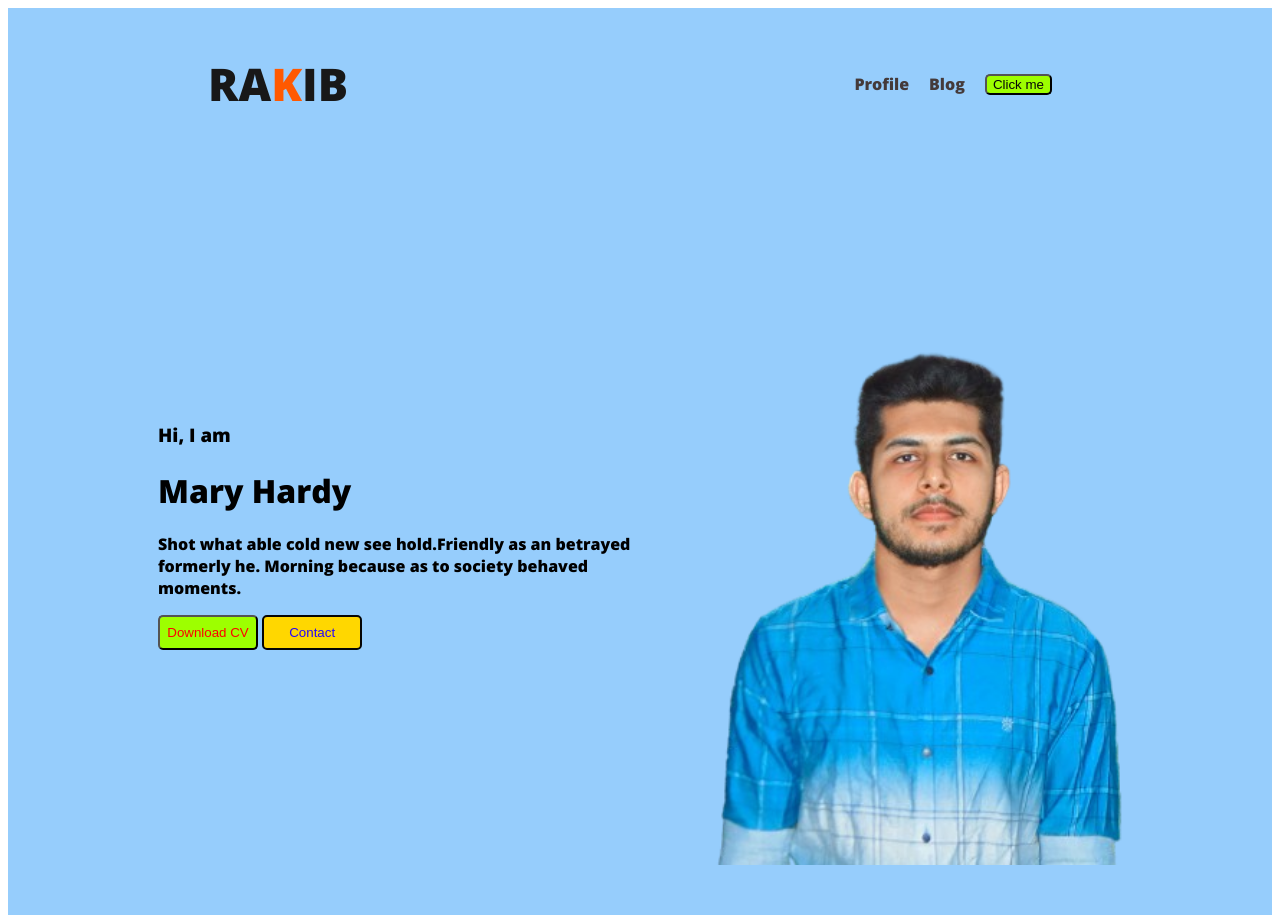
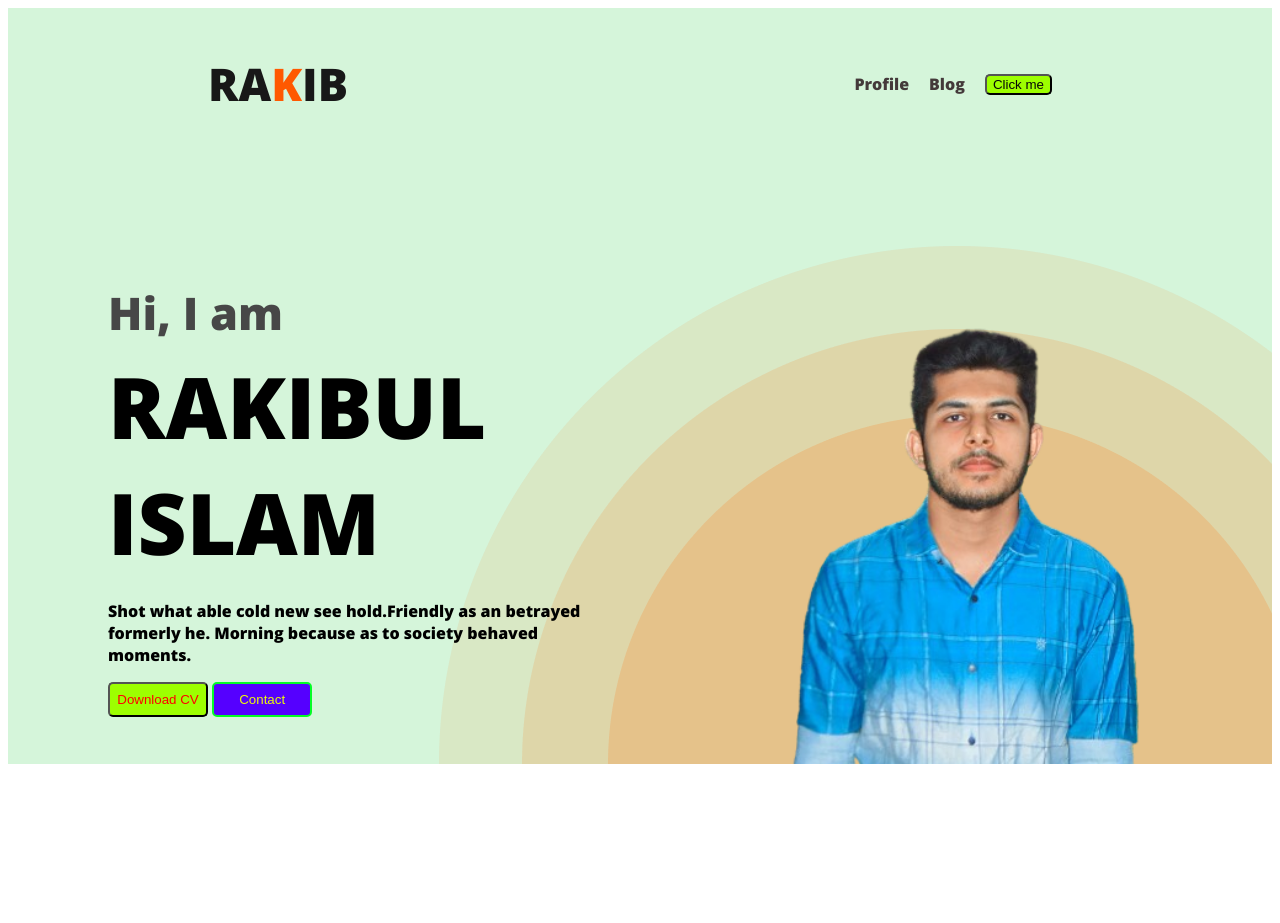
Before and after one commit to Rakib9001/web-developer-rakib, a plain HTML site: page index.html in a window 1280 px wide. After the commit the page ends 800 px from the top, so only its background shows below. Drawn offline with nearby package versions, Linux system fonts and the light colour scheme.

Commit message:
uplode information

```diff
--- a/index.html
+++ b/index.html
@@ -26,11 +26,12 @@
         </nav>
         <div class="banner">
             <div class="content">
-                <h3>Hi, I  am</h3>
-                <h1>Mary Hardy</h1>
-                <p>Shot what able cold new see hold.Friendly as an betrayed formerly he. Morning because as to society behaved moments.</p>
+                <h3 class="banner-greading">Hi, I  am</h3>
+                <h1 class="banner-title">RAKIBUL ISLAM</h1>
+                <p class="banner-dis">Shot what able cold new see hold.Friendly as an betrayed formerly he. Morning because as to society behaved moments.</p>
                 <button class="buttonb">Download CV</button>
-                 <button class="call">Contact</button>
+
+                <button class="call">Contact</button>
             </div>
             <img class="profile" src="images/rakib photo.png" alt="">
         </div>
--- a/style.css
+++ b/style.css
@@ -35,26 +35,31 @@ nav a{
 }
 
 .header{
-    background-color: rgb(150, 205, 252);
+
+    background-color: rgb(213, 245, 218);
+    background-image: url('../../images/header_bg.png');
+    background-repeat: no-repeat;
+    background-position: bottom right;
+
 }
  .banner{
-    padding:30px 30px 50px 150px;
+    padding:30px 30px 0px 100px;
     display: flex;
     align-items: center;
+    justify-content: space-between;
  }
  .profile{
-    width: 584px;
-    height: 676px;
-    flex-shrink: 0;
+    width: 500px;
+
  }
  .call{
     border-radius: 5px;
-border: 2px solid #050505;
+border: 2px solid #05fd26;
 width: 100px;
 height: 35px;
 flex-shrink: 0;
-color: rgb(38, 6, 252);
-background-color: gold;
+color: rgb(236, 252, 6);
+background-color: rgb(85, 0, 255);
 
  }
  .buttonb{
@@ -65,3 +70,20 @@ border-radius: 5px;
 background: rgb(157, 255, 0);
 color: rgb(255, 0, 0);
  }
+ .banner-greading{
+    font-size: 45px;
+    color: #474747;
+    margin-bottom: 0px;
+ }
+ .banner-title{
+    font-size: 85px;
+font-weight: 700;
+margin-top: 5px;
+margin-bottom: 20px;
+ }
+ .banner-dis{
+
+ }
+ .content{
+    max-width: 500px;
+ }
```
